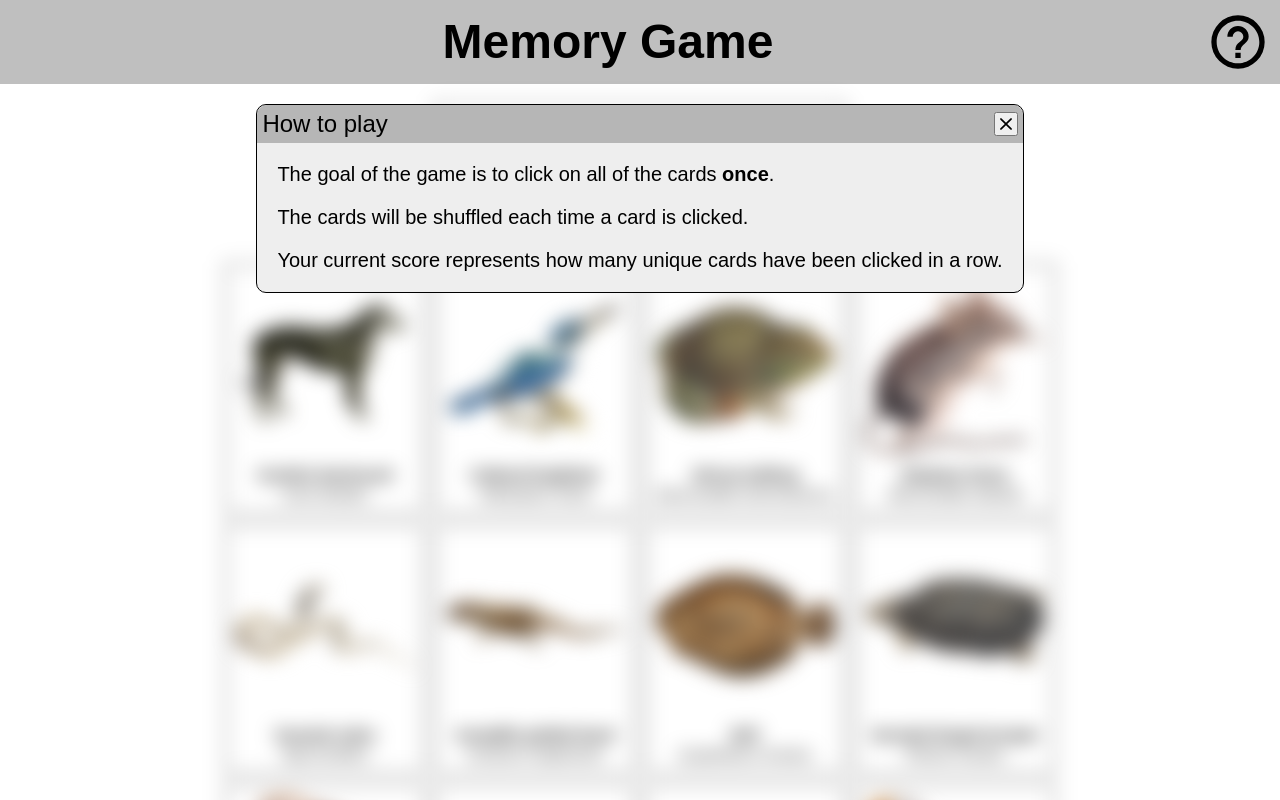
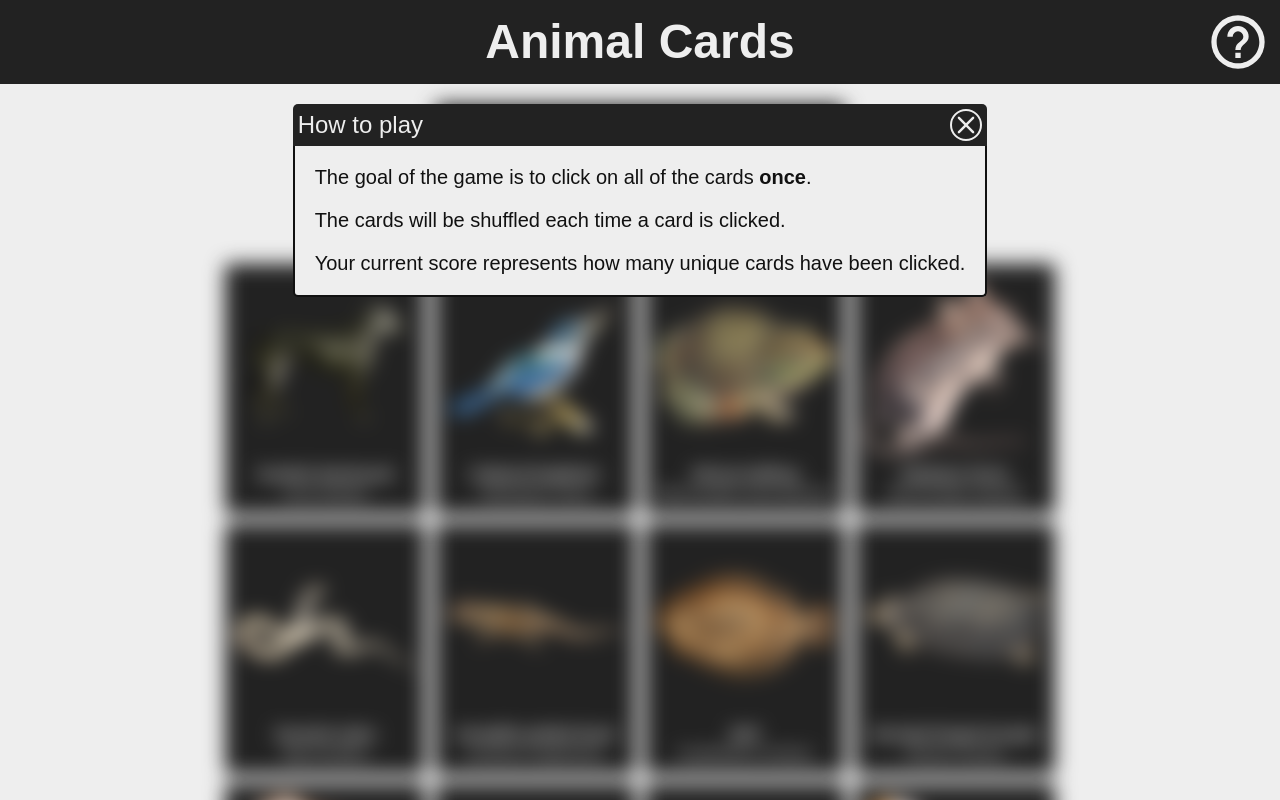
Before and after one commit to pv-230/odin-memory-card, a React app: page / in a window 1280 px wide. Both pictures are taken after a click on the button 1238 px from the left and 42 px from the top of the page. Shown: the top 800 px of the page. Built offline with nearby package versions, Linux system fonts and the light colour scheme.

Commit message:
Change general app style

```diff
--- a/src/components/app/app.css
+++ b/src/components/app/app.css
@@ -1,3 +1,14 @@
+:root {
+  --light-text-color: #eee;
+  --dark-text-color: #111;
+  --light-bg-color: #eee;
+  --dark-bg-color: #222;
+  --light-hover-color: #333;
+  --dark-hover-color: #111;
+  --light-border-color: #eee;
+  --dark-border-color: #111;
+}
+
 *,
 *::before,
 *::after {
@@ -14,6 +25,7 @@ body,
   flex: 1;
   display: flex;
   font-family: sans-serif;
+  background-color: var(--light-bg-color);
 }
 
 .app {
--- a/src/components/card/card.css
+++ b/src/components/card/card.css
@@ -5,8 +5,10 @@
 .card {
   width: var(--card-width);
   height: 250px;
-  border: 1px solid black;
-  background-color: transparent;
+  background-color: var(--dark-bg-color);
+  color: var(--light-text-color);
+  border: 2px solid var(--dark-border-color);
+  border-radius: 5px;
   padding: 0;
 }
 
@@ -36,8 +38,17 @@
   height: 180px;
 }
 
+.card__image.grayscale {
+  filter: grayscale(1);
+}
+
 .card:hover:not(.card.disabled) {
-  outline: 2px solid blue;
+  border: 2px solid red;
+  box-shadow: 0 0 10px black;
+}
+
+.card:focus-visible {
+  outline: blue;
 }
 
 .card.disabled {
--- a/src/components/card/card.jsx
+++ b/src/components/card/card.jsx
@@ -15,7 +15,11 @@ function Card(props) {
       disabled={gameOver}
     >
       <figure className="card__figure">
-        <img className="card__image" src={imgPath} alt={name} />
+        <img
+          className={gameOver ? 'card__image grayscale' : 'card__image'}
+          src={imgPath}
+          alt={name}
+        />
         <figcaption>
           <b>{name}</b>
           <br />
--- a/src/components/header/header.css
+++ b/src/components/header/header.css
@@ -1,21 +1,18 @@
-:root {
-  --header-bg-color: rgba(128, 128, 128, 0.5);
-  --help-icon-hover-color: rgba(128, 128, 128, 0.75);
-}
-
 .header {
   display: grid;
-  grid-template-columns: repeat(3, auto);
+  grid-template-columns: 64px 1fr 64px;
   justify-items: center;
   align-items: center;
   padding: 10px;
-  background-color: var(--header-bg-color);
+  background-color: var(--dark-bg-color);
+  color: var(--light-text-color);
 }
 
 .header__title {
   grid-column: 2 / 3;
   margin: 0;
   font-size: 3rem;
+  user-select: none;
 }
 
 .header__help-btn {
@@ -30,7 +27,7 @@
 }
 
 .header__help-btn:hover {
-  background-color: var(--help-icon-hover-color);
+  background-color: var(--light-hover-color);
 }
 
 .header__help-icon {
--- a/src/components/header/header.jsx
+++ b/src/components/header/header.jsx
@@ -8,7 +8,7 @@ function Header(props) {
 
   return (
     <header className="header">
-      <h1 className="header__title">Memory Game</h1>
+      <h1 className="header__title">Animal Cards</h1>
       <button className="header__help-btn" type="button" onClick={toggleHelpModal}>
         <img className="header__help-icon" src={HelpIcon} alt="Help icon" />
       </button>
--- a/src/components/helpModal/helpModal.css
+++ b/src/components/helpModal/helpModal.css
@@ -4,6 +4,7 @@
   justify-content: center;
   gap: 20px;
   font-size: 1.25rem;
+  color: var(--dark-text-color);
 }
 
 .help-modal p {
--- a/src/components/helpModal/helpModal.jsx
+++ b/src/components/helpModal/helpModal.jsx
@@ -13,7 +13,7 @@ function HelpModal(props) {
           The goal of the game is to click on all of the cards <strong>once</strong>.
         </p>
         <p>The cards will be shuffled each time a card is clicked.</p>
-        <p>Your current score represents how many unique cards have been clicked in a row.</p>
+        <p>Your current score represents how many unique cards have been clicked.</p>
       </div>
     </Modal>
   );
--- a/src/components/main/main.jsx
+++ b/src/components/main/main.jsx
@@ -8,7 +8,7 @@ function Main(props) {
   const CARD_COUNT = 12;
   const { showHelp } = props;
 
-  const [currentScore, setCurrentScore] = useState(0);
+  const [currentScore, setCurrentScore] = useState(11);
   const [highScore, setHighScore] = useState(0);
   const [gameOver, setGameOver] = useState(false);
 
@@ -41,7 +41,6 @@ function Main(props) {
   return (
     <main className={showHelp ? 'main blurred' : 'main'}>
       <Scoreboard
-        cardCount={CARD_COUNT}
         currentScore={currentScore}
         highScore={highScore}
         gameOver={gameOver}
--- a/src/components/modal/modal.css
+++ b/src/components/modal/modal.css
@@ -9,9 +9,7 @@
 }
 
 .modal {
-  border: 1px solid black;
-  background-color: #eee;
-  border-radius: 10px;
+  background-color: transparent;
   height: fit-content;
 }
 
@@ -21,19 +19,28 @@
   align-items: center;
   gap: 5px;
   padding: 5px;
-  background-color: var(--header-bg-color);
-  border-top-left-radius: 10px;
-  border-top-right-radius: 10px;
+  background-color: var(--dark-bg-color);
+  color: var(--light-text-color);
+  border-top-left-radius: 5px;
+  border-top-right-radius: 5px;
 }
 
 .modal__title {
   font-size: 1.5rem;
+  user-select: none;
 }
 
 .modal__close-btn {
-  width: 24px;
-  height: 24px;
+  width: 32px;
+  height: 32px;
   padding: 0;
+  background-color: transparent;
+  border: 2px solid var(--light-text-color);
+  border-radius: 50%;
+}
+
+.modal__close-btn:hover {
+  background-color: var(--light-hover-color);
 }
 
 .modal__close-icon {
@@ -43,4 +50,9 @@
 
 .modal__children-wrapper {
   padding: 20px;
+  border: 2px solid var(--dark-border-color);
+  border-top: none;
+  border-bottom-left-radius: 5px;
+  border-bottom-right-radius: 5px;
+  background-color: var(--light-bg-color);
 }
--- a/src/components/scoreboard/scoreboard.css
+++ b/src/components/scoreboard/scoreboard.css
@@ -4,29 +4,37 @@
   justify-content: center;
   align-items: center;
   gap: 20px;
-  border: 1px solid black;
-  padding: 20px;
   width: calc(var(--card-width) * 2 + var(--gameboard-grid-gap));
   height: 140px;
+  padding: 20px;
+  border-radius: 5px;
+  background-color: var(--dark-bg-color);
+  color: var(--light-text-color);
 }
 
 .scoreboard__current-score {
   font-size: 1.75rem;
+  user-select: none;
+}
+
+.scoreboard__high-score {
+  user-select: none;
 }
 
 .scoreboard__win-text {
   font-size: 2rem;
+  user-select: none;
 }
 
 .scoreboard__reset-btn {
-  color: #eee;
-  background-color: rgb(68, 68, 224);
-  border: none;
+  color: var(--dark-text-color);
+  background-color: gold;
+  border: 2px solid var(--dark-border-color);
   border-radius: 5px;
   padding: 5px 10px;
   font-size: 1.5rem;
 }
 
 .scoreboard__reset-btn:hover {
-  background-color: rgb(57, 57, 185);
+  background-color: goldenrod;
 }
--- a/src/components/scoreboard/scoreboard.jsx
+++ b/src/components/scoreboard/scoreboard.jsx
@@ -3,7 +3,7 @@ import PropTypes from 'prop-types';
 import './scoreboard.css';
 
 function Scoreboard(props) {
-  const { cardCount, currentScore, highScore, gameOver, resetGame } = props;
+  const { currentScore, highScore, gameOver, resetGame } = props;
 
   return (
     <div className="scoreboard">
@@ -16,12 +16,8 @@ function Scoreboard(props) {
         </>
       ) : (
         <>
-          <div className="scoreboard__current-score">
-            Current score: {currentScore}/{cardCount}
-          </div>
-          <div className="scoreboard__high-score">
-            High score: {highScore}/{cardCount}
-          </div>
+          <div className="scoreboard__current-score">Current score: {currentScore}</div>
+          <div className="scoreboard__high-score">High score: {highScore}</div>
         </>
       )}
     </div>
@@ -29,7 +25,6 @@ function Scoreboard(props) {
 }
 
 Scoreboard.propTypes = {
-  cardCount: PropTypes.number.isRequired,
   currentScore: PropTypes.number.isRequired,
   highScore: PropTypes.number.isRequired,
   gameOver: PropTypes.bool.isRequired,
--- a/src/index.html
+++ b/src/index.html
@@ -4,7 +4,7 @@
     <meta charset="UTF-8" />
     <meta http-equiv="X-UA-Compatible" content="IE=edge" />
     <meta name="viewport" content="width=device-width, initial-scale=1.0" />
-    <title>Memory Card</title>
+    <title>Animal Cards</title>
   </head>
   <body>
     <noscript>You need to enable Javascript to run this app.</noscript>
```
Also changed, not shown: src/components/header/help-icon.svg, src/components/modal/close.svg.
